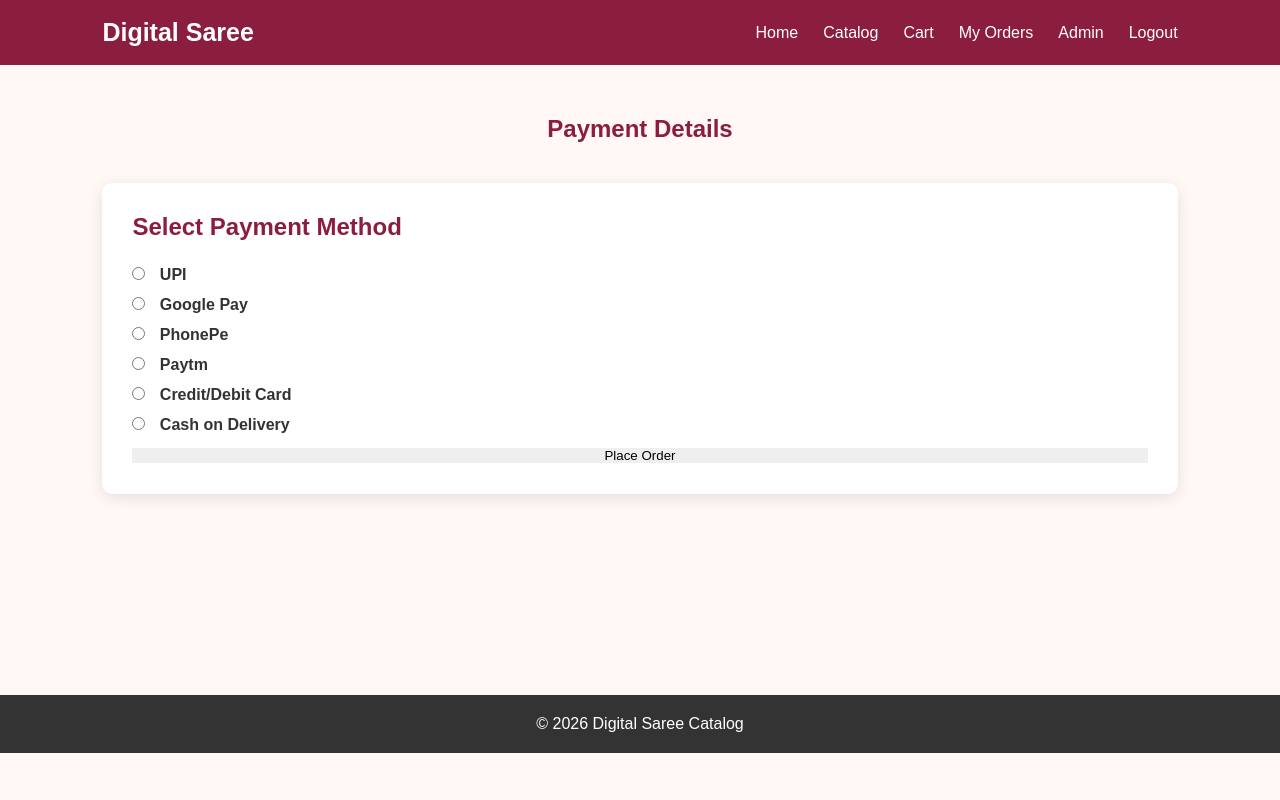
After one commit to Navya1919Sri/Digital-Saree-Catalog-And-Online-Mangement-System, a Flask app: page /payment in a window 1280 px wide. The commit adds this page. Run offline with Flask 3, Linux system fonts and the light colour scheme; a user stored in the database is signed in; tables that the repository leaves empty hold one stand-in row (values such as "Sample post"); a database or web service that is not in the repository returns one stand-in record (values such as "Sample title"); some libraries are stand-ins or nearby versions.

Commit message:
updated all files

```diff
--- a/app.py
+++ b/app.py
@@ -396,7 +396,6 @@ def checkout():
         total += item["price"] * item["quantity"]
     if request.method == "POST":
         delivery_address = request.form["address"]
-        payment_method = request.form["payment_method"]
         for item in cart_items:
             if item["quantity"] > item["stock"]:
                 cursor.close()
@@ -405,6 +404,73 @@ def checkout():
                     f"Not enough stock available for "
                     f"{item['name']}"
                 )
+        session["delivery_address"] = delivery_address
+        cursor.close()
+        connection.close()
+        return redirect(url_for("payment"))
+    cursor.close()
+    connection.close()
+    return render_template(
+        "checkout.html",
+        cart_items=cart_items,
+        total=total
+    )
+# -----------------------------
+# PAYMENT
+# -----------------------------
+@app.route("/payment", methods=["GET", "POST"])
+def payment():
+    if "user_id" not in session:
+        return redirect(url_for("login"))
+
+    if "delivery_address" not in session:
+        return redirect(url_for("checkout"))
+
+    connection = get_db_connection()
+    cursor = connection.cursor(cursor_factory=RealDictCursor)
+
+    cursor.execute("""
+        SELECT
+            cart.id,
+            cart.saree_id,
+            cart.quantity,
+            sarees.name,
+            sarees.price,
+            sarees.stock
+        FROM cart
+        JOIN sarees
+        ON cart.saree_id = sarees.id
+        WHERE cart.user_id = %s
+    """, (
+        session["user_id"],
+    ))
+
+    cart_items = cursor.fetchall()
+
+    if not cart_items:
+        cursor.close()
+        connection.close()
+        return redirect(url_for("cart"))
+
+    total = 0
+
+    for item in cart_items:
+        total += item["price"] * item["quantity"]
+
+    if request.method == "POST":
+        payment_method = request.form["payment_method"]
+        delivery_address = session["delivery_address"]
+
+        for item in cart_items:
+            if item["quantity"] > item["stock"]:
+                cursor.close()
+                connection.close()
+
+                return (
+                    f"Not enough stock available for "
+                    f"{item['name']}"
+                )
+
         cursor.execute("""
             INSERT INTO orders
             (user_id, total_amount, status, delivery_address, payment_method)
@@ -417,7 +483,9 @@ def checkout():
             delivery_address,
             payment_method
         ))
+
         order_id = cursor.fetchone()["id"]
+
         for item in cart_items:
             cursor.execute("""
                 INSERT INTO order_items
@@ -429,6 +497,7 @@ def checkout():
                 item["quantity"],
                 item["price"]
             ))
+
             cursor.execute("""
                 UPDATE sarees
                 SET stock = stock - %s
@@ -437,6 +506,7 @@ def checkout():
                 item["quantity"],
                 item["saree_id"]
             ))
+
         cursor.execute("""
             DELETE FROM cart
             WHERE user_id = %s
@@ -449,17 +519,20 @@ def checkout():
         cursor.close()
         connection.close()
 
+        session.pop("delivery_address", None)
+
         return redirect(
             url_for(
                 "order_success",
                 order_id=order_id
             )
         )
+
     cursor.close()
     connection.close()
+
     return render_template(
-        "checkout.html",
-        cart_items=cart_items,
+        "payment.html",
         total=total
     )
 # -----------------------------
--- /dev/null
+++ b/templates/payment.html
@@ -0,0 +1,98 @@
+{% extends "base.html" %}
+
+{% block title %}
+Payment Details - Digital Saree
+{% endblock %}
+
+{% block content %}
+
+<section class="checkout-page">
+
+    <h1>Payment Details</h1>
+
+    <div class="address-section">
+
+        <form method="POST">
+
+            <h2>Select Payment Method</h2>
+
+            <div class="payment-option">
+                <label>
+                    <input type="radio" name="payment_method" value="UPI" onclick="hideScanner()" required>
+                    UPI
+                </label>
+            </div>
+
+            <div class="payment-option">
+                <label>
+                    <input type="radio" name="payment_method" value="Google Pay" onclick="showScanner('Google Pay')">
+                    Google Pay
+                </label>
+            </div>
+
+            <div class="payment-option">
+                <label>
+                    <input type="radio" name="payment_method" value="PhonePe" onclick="showScanner('PhonePe')">
+                    PhonePe
+                </label>
+            </div>
+
+            <div class="payment-option">
+                <label>
+                    <input type="radio" name="payment_method" value="Paytm" onclick="showScanner('Paytm')">
+                    Paytm
+                </label>
+            </div>
+
+            <div class="payment-option">
+                <label>
+                    <input type="radio" name="payment_method" value="Credit/Debit Card" onclick="hideScanner()">
+                    Credit/Debit Card
+                </label>
+            </div>
+
+            <div class="payment-option">
+                <label>
+                    <input type="radio" name="payment_method" value="Cash on Delivery" onclick="hideScanner()">
+                    Cash on Delivery
+                </label>
+            </div>
+
+            <div id="scanner" style="display:none;text-align:center;margin-top:20px;">
+
+                <h3 id="scanner-title"></h3>
+
+                <img id="scanner-image"
+                     src="{{ url_for('static', filename='images/demo-qr.png') }}"
+                     width="250"
+                     height="250">
+
+                <p>Open the selected payment app and scan this demo QR code.</p>
+
+            </div>
+
+            <button type="submit">Place Order</button>
+
+        </form>
+
+    </div>
+
+</section>
+
+<script>
+function showScanner(method) {
+    document.getElementById("scanner").style.display = "block";
+
+    document.getElementById("scanner-title").innerText =
+        "Scan with " + method;
+
+    document.getElementById("scanner-image").src =
+        "{{ url_for('static', filename='images/demo-qr.png') }}";
+}
+
+function hideScanner() {
+    document.getElementById("scanner").style.display = "none";
+}
+</script>
+
+{% endblock %}
```
Also changed, not shown: templates/checkout.html (+1 -86 lines), static/images/demo-qr.png (added).
